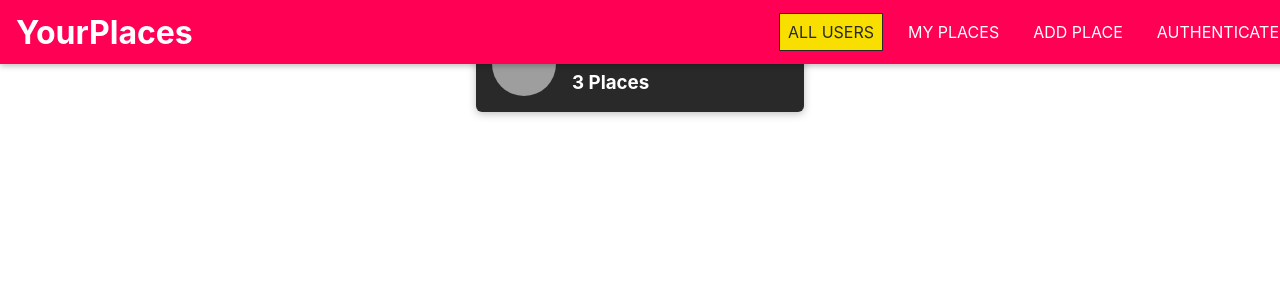
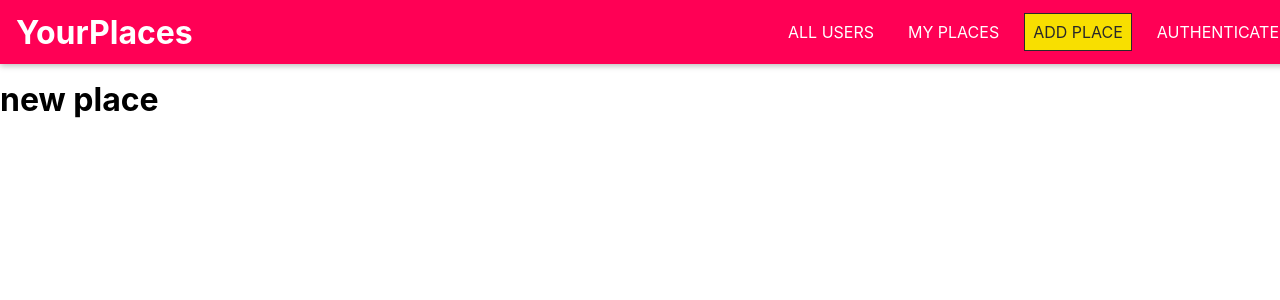
Before and after one commit to grlara9/authentication, a React (Create React App) app in the folder client/: page /places/new in a window 1280 px wide. Before the commit this address led to /. Shown: the top 300 px of the page. Built offline with nearby package versions, Linux system fonts and the light colour scheme; grey boxes are pictures that could not be loaded.

Commit message:
added new files to places components

```diff
--- a/client/src/App.js
+++ b/client/src/App.js
@@ -3,6 +3,8 @@ import { BrowserRouter as Router, Route, Redirect, Switch} from 'react-router-do
 
 
 import Users from './user/pages/Users';
+import NewPlace from './places/pages/newplace';
+import UserPlaces from './places/pages/UserPlace';
 import MainNavigation from './shared/components/Navigation/MainNavigation';
 
 function App() {
@@ -10,10 +12,18 @@ function App() {
     <Router>
       <MainNavigation />
       <main>
-      <Switch>
-        <Route path="/" exact><Users /></Route>
-        <Redirect to="/" />
-      </Switch>
+        <Switch>
+          <Route path="/" exact>
+            <Users />
+          </Route>
+          <Route path="/:userId/places" exact>
+            <UserPlaces />
+          </Route>
+          <Route path="/places/new" exact>
+            <NewPlace />
+          </Route>
+          <Redirect to="/" />
+        </Switch>
       </main>
     </Router>
   );
--- /dev/null
+++ b/client/src/places/pages/UserPlace.js
@@ -0,0 +1,5 @@
+import React from 'react'
+
+const UserPlace = ()=>{}
+
+export default UserPlace;
--- a/client/src/places/pages/newplace.js
+++ b/client/src/places/pages/newplace.js
@@ -1,6 +1,6 @@
 import React from 'react'
 
-const newPlace = () =>{
+const NewPlace = () =>{
     return <h1>new place</h1>
 }
-export default newPlace
+export default NewPlace
--- a/client/src/shared/components/Navigation/MainHeader.css
+++ b/client/src/shared/components/Navigation/MainHeader.css
@@ -11,8 +11,8 @@
   padding: 0 1rem;
   z-index: 5;
 }
-.main {
-  margin-top: 10rem;
+main {
+  margin-top: 5rem;
 }
 
 @media (min-width: 768px) {
```
Also changed, not shown: client/src/places/components/PlaceItem.css (added), client/src/places/components/PlaceItem.js (added), client/src/places/components/PlaceList.css (added), client/src/places/components/PlaceList.js (added), client/src/places/pages/UserPlace.css (added).
